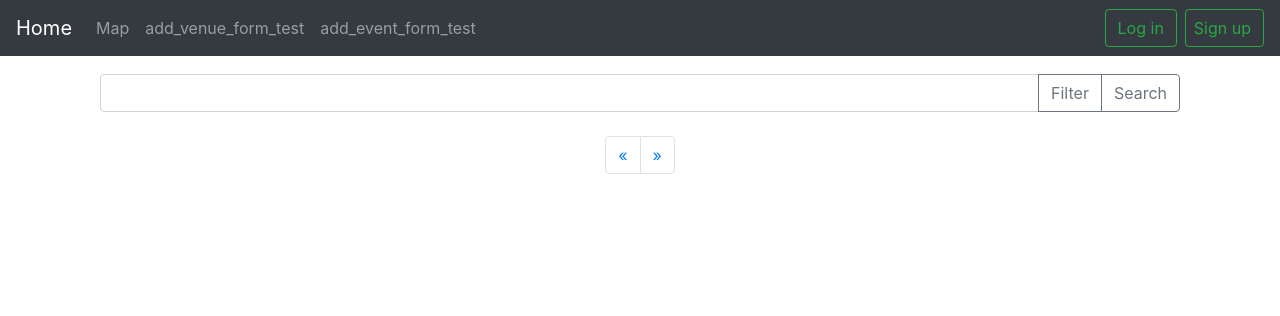
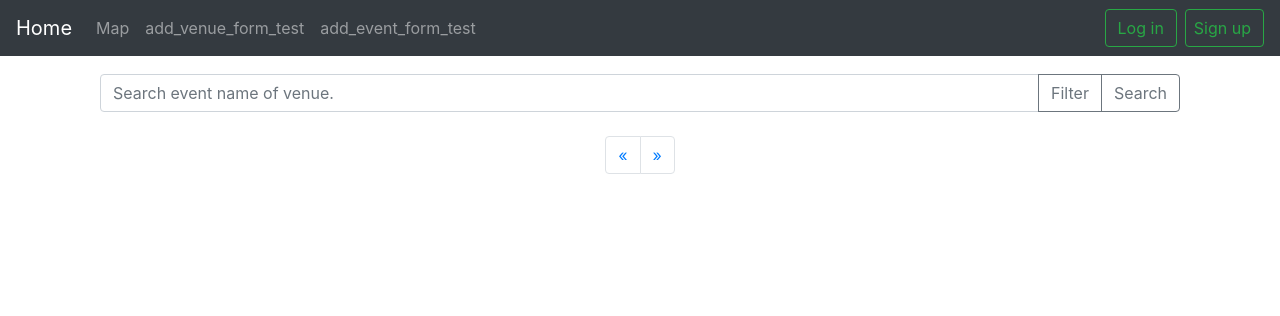
Before and after one commit to ArthurVanRemoortel/webtech-project, a Django app: template webtech/templates/index.html in a window 1280 px wide. Shown: the top 316 px of the page. Run offline with Django 3.2, Linux system fonts and the light colour scheme; the template is opened without the code that fills it: values that come from a table or form of the project are taken from there, others are empty; some libraries are stand-ins or nearby versions.

Commit message:
Fixed distance search bug. Added some html5 elements

```diff
--- a/webtech/templates/index.html
+++ b/webtech/templates/index.html
@@ -56,7 +56,12 @@
 
         <div class="container">
             <div class="input-group">
-                {% render_field form.event_title class="form-control" %}
+                {% render_field form.event_title class="form-control" list="venues" placeholder="Search event name of venue."%}
+                <datalist id="venues">
+                    {% for venue in all_venues %}
+                    <option value="{{venue}}">
+                        {% endfor %}
+                </datalist>
                 <div class="input-group-append">
                     <button class="btn btn-outline-secondary" type="button" data-toggle="collapse" data-target="#collapsibleFilter">Filter</button>
                     <button class="btn btn-outline-secondary" type="submit">Search</button>
@@ -162,16 +167,27 @@
 
 <script>
     function getCurrentLocation() {
+        var options = {
+            enableHighAccuracy: true,
+            timeout: 5000,
+            maximumAge: 0
+        };
+
+        function success(pos) {
+            let user_latitude_input = document.getElementById('user-latitude');
+            let user_longitude_input = document.getElementById('user-longitude');
+            user_latitude_input.value = pos.coords.latitude;
+            user_longitude_input.value = pos.coords.longitude;
+        }
+
+        function error(err) {
+            console.warn(`ERROR(${err.code}): ${err.message}`);
+        }
+
         if(navigator.geolocation) {
-            navigator.geolocation.getCurrentPosition(
-                function(position) {
-                    let user_latitude_input = document.getElementById('user-latitude');
-                    let user_longitude_input = document.getElementById('user-longitude');
-                    user_latitude_input.value = position.coords.latitude;
-                    user_longitude_input.value = position.coords.longitude;
-                    console.log('Save location')
-                },
-            );
+            navigator.geolocation.getCurrentPosition(success, error, options)
+        } else {
+            console.log("Failed")
         }
     }
 
--- a/webtech/views.py
+++ b/webtech/views.py
@@ -75,9 +75,9 @@ def index(request):
                 filter_div_open = True
                 latitude = form.cleaned_data['latitude']
                 longitude = form.cleaned_data['longitude']
-                # TODO: Filter by distance
                 ref_location = Point(latitude, longitude)
-                search_results_events = search_results_events.filter(venue__point__distance_lte=(ref_location, D(m=distance)))
+                if not ref_location.empty:
+                    search_results_events = search_results_events.filter(venue__point__distance_lte=(ref_location, D(m=distance)))
 
             request.session['current-search'] = request.POST
             if last_page_post_data is None:
@@ -98,6 +98,7 @@ def index(request):
         search_results[-1].append(item)
 
     all_genres = list(Genre.objects.all().values_list('name', flat=True))
+    all_venues = list(Venue.objects.all().values_list('name', flat=True))
     context = {
         'carousel_events': Event.objects.all().order_by('datetime')[:5],
         'search_results': search_results,
@@ -105,6 +106,7 @@ def index(request):
         'pages': pages,
         'form': form,
         'all_genres': all_genres,
+        'all_venues': all_venues,
         'filter_div_open': filter_div_open,
         'user': CURRENT_USER
     }
```
